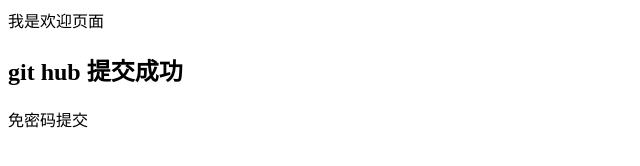
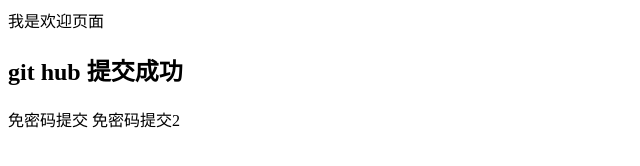
Before and after one commit to qingfeng16/trunk, a plain HTML site: page index.html in a window 1280 px wide. Shown: the whole page, without its empty margins (0-640 px from the left). Drawn offline with Linux system fonts and the light colour scheme.

Commit message:
git hub test

```diff
--- a/index.html
+++ b/index.html
@@ -11,6 +11,7 @@
 
         <h2>git hub 提交成功</h2>
 		<span>免密码提交</span>
+		<span>免密码提交2</span>
     </div>
 
 </body>
```
